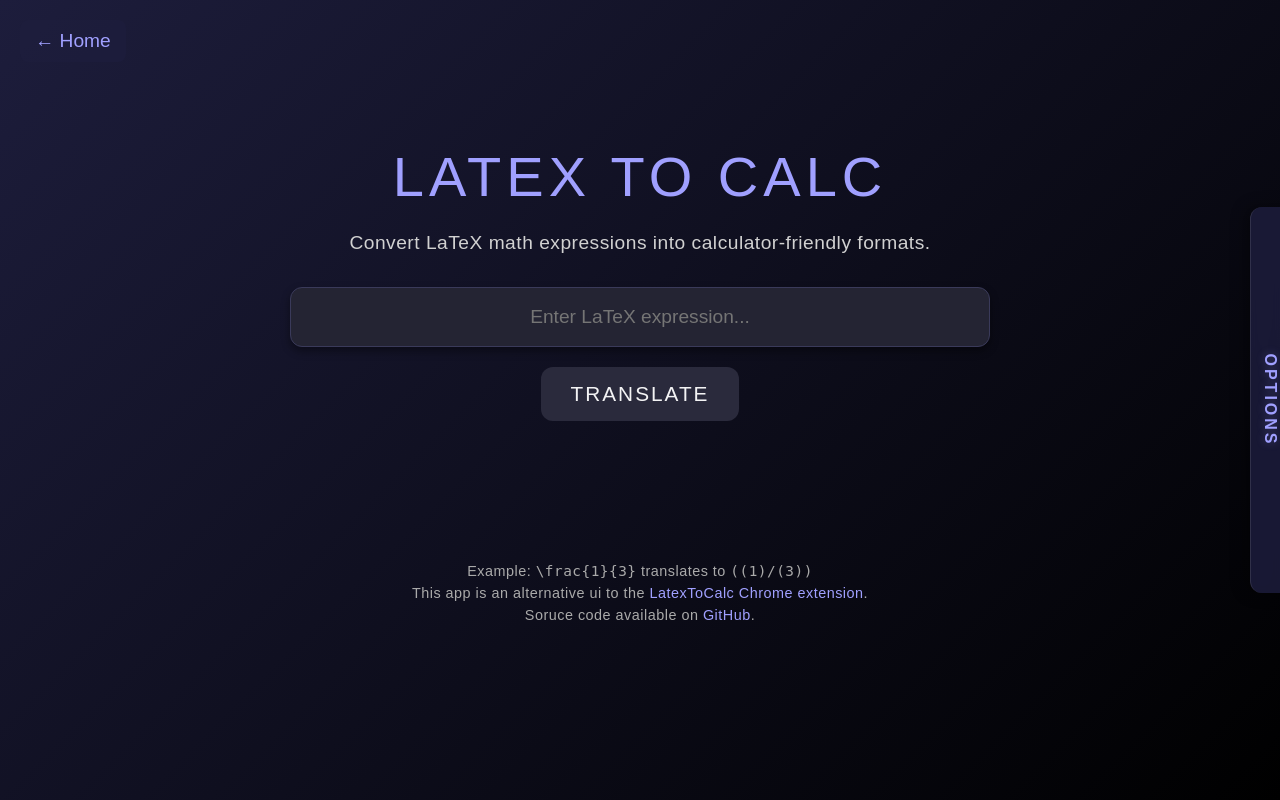
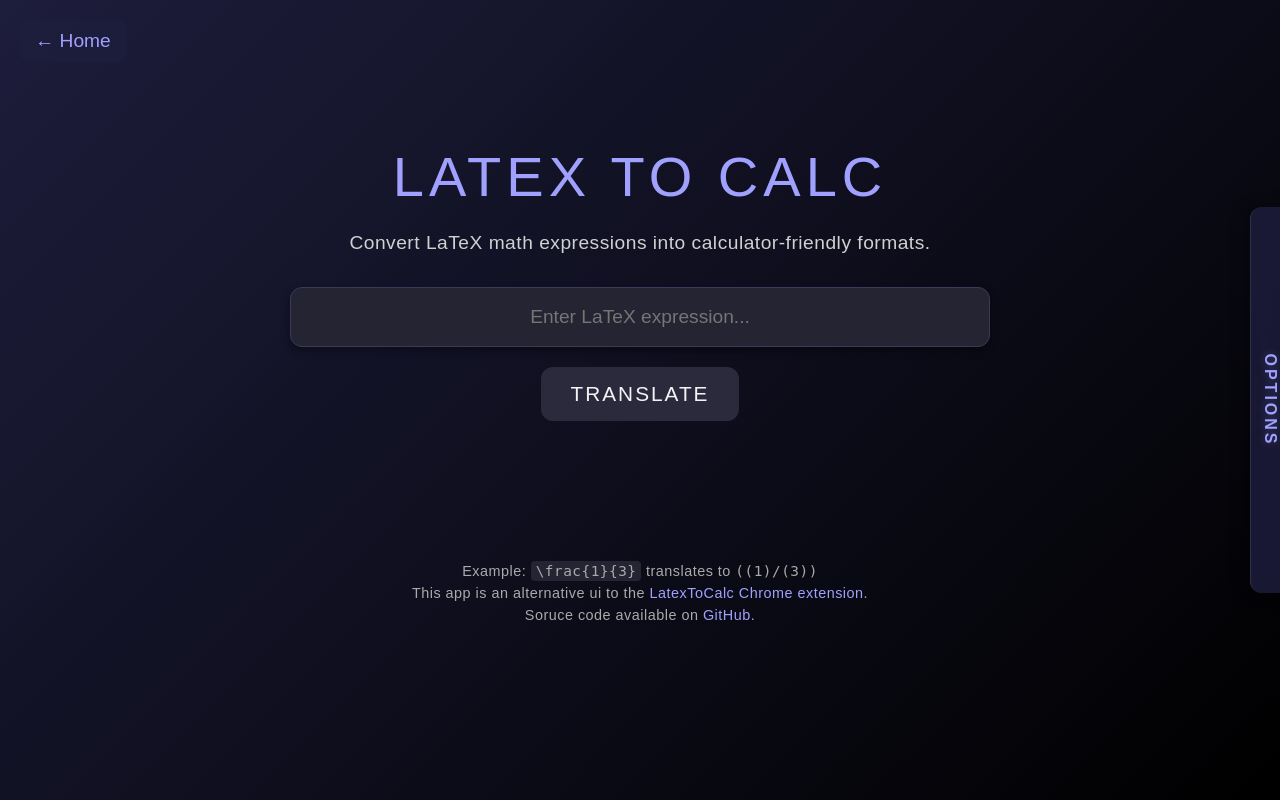
Before and after one commit to OtsoBear/LatexToCalc-Server, a Flask app: page /translate in a window 1280 px wide. Run offline with Flask 3, Linux system fonts and the light colour scheme.

Commit message:
Enhance LaTeX translation: fix for 'abs*' and 'abs*(' patterns, and improve example expression interactivity in the UI

```diff
--- a/python/src/templates/translate.html
+++ b/python/src/templates/translate.html
@@ -330,6 +330,18 @@
         .calculator-choice .setting-label {
             font-weight: 500;
         }
+
+        .note code#exampleExpression {
+            cursor: pointer;
+            padding: 2px 5px;
+            border-radius: 4px;
+            background-color: #242433;
+            transition: background-color 0.2s;
+        }
+
+        .note code#exampleExpression:hover {
+            background-color: #3a3a5a;
+        }
     </style>
 </head>
 <body>
@@ -399,7 +411,7 @@
         <div id="result" class="output"></div>
 
         <p class="note">
-            Example: <code>\frac{1}{3}</code> translates to <code>((1)/(3))</code><br>
+            Example: <code id="exampleExpression">\frac{1}{3}</code> translates to <code>((1)/(3))</code><br>
             This app is an alternative ui to the <a href="https://github.com/OtsoBear/LatexToCalc" target="_blank">LatexToCalc Chrome extension</a>.<br>
             Soruce code available on <a href="https://github.com/OtsoBear/LatexToCalc-Server" target="_blank">GitHub</a>.
         </p>
@@ -653,6 +665,13 @@
                 setTimeout(adjustPanelPosition, 100);
             }
         });
+
+        // Add click functionality to the example LaTeX expression
+        document.getElementById('exampleExpression').addEventListener('click', function() {
+            const text = this.innerText;
+            document.getElementById('latexInput').value = text;
+            translate(text);
+        });
     </script>
 
 </body>
--- a/python/src/translatelatex.py
+++ b/python/src/translatelatex.py
@@ -1745,7 +1745,9 @@ def translate(expression, TI_on=True, SC_on=False, constants_on=False, coulomb_o
     "(*": "(",
     "*)": ")",
     "*°": "°",
-    "a*bs": "abs"
+    "a*bs": "abs",
+    "abs*": "abs",
+    "abs*(": "abs(",
     }
 
     for old_str, new_str in fixAsterisk.items():
```
